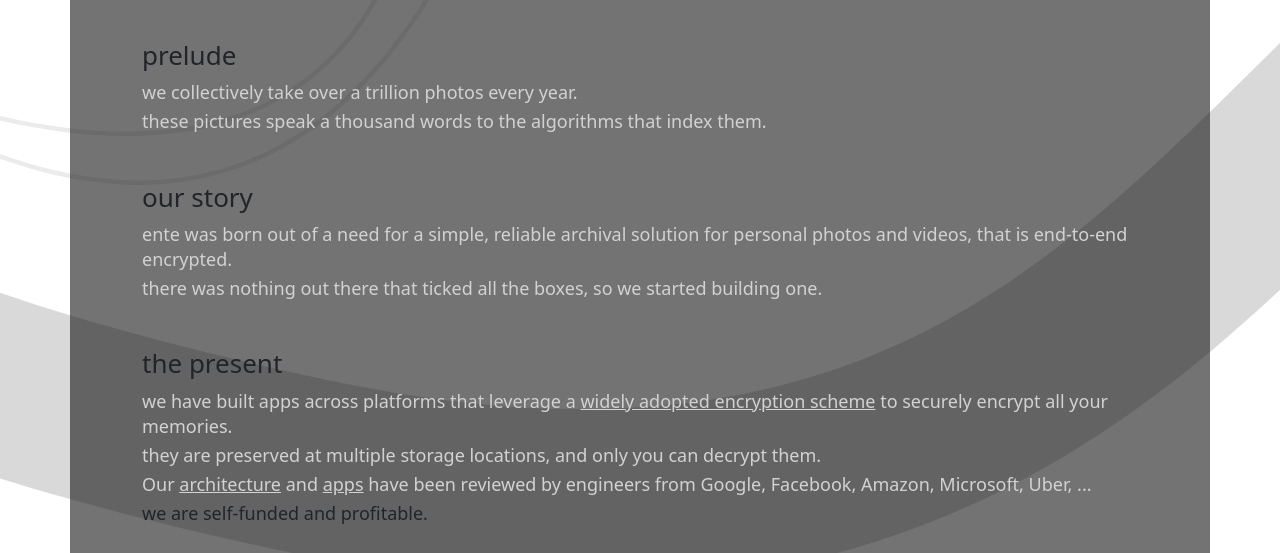
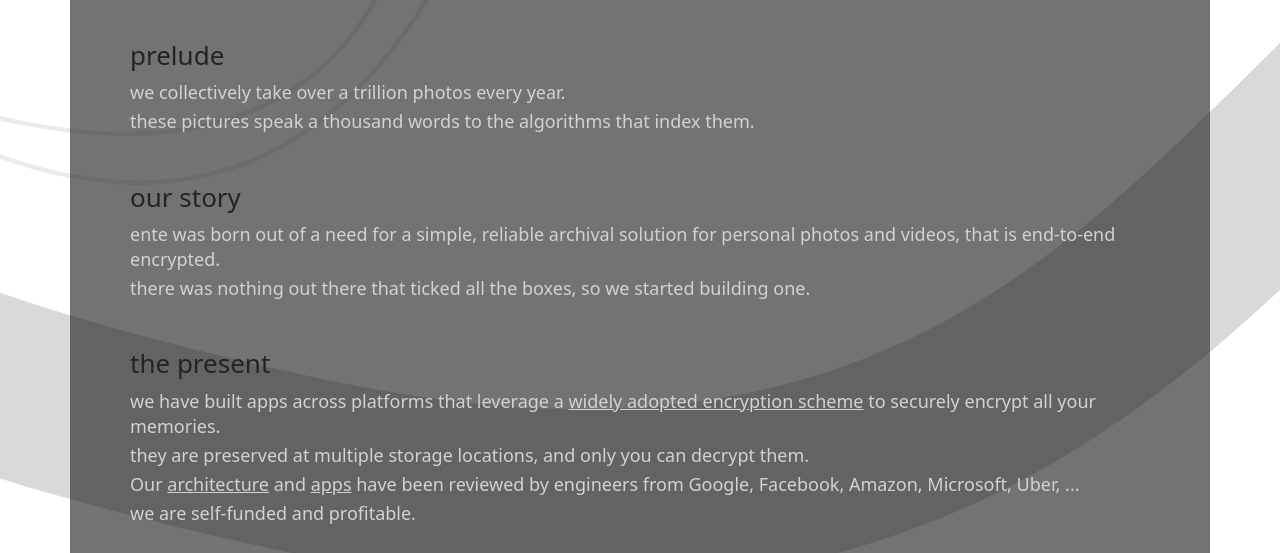
Before and after one commit to mansibudhiraja/ente-test, a Gatsby site: page /about in a window 1280 px wide. Shown: the part 247-800 px from the top of the page. Built offline with nearby package versions, Linux system fonts and the light colour scheme; Gatsby itself is replaced by a stand-in of ours.

Commit message:
added styled components for about.js

```diff
--- a/src/components/layout/layout.css
+++ b/src/components/layout/layout.css
@@ -238,23 +238,6 @@
     font-weight: 900;
 }
 
-.about-section-wrapper {
-    padding-left: 24px;
-    padding-right: 24px;
-}
-
-.about-section-container {
-    font-size: 14px;
-    padding: 0px;
-    background: rgba(23, 23, 23, 0.6);
-    border-radius: 16px;
-}
-
-.about-section {
-    padding: 20px;
-    line-height: 136%;
-    letter-spacing: 0.07;
-}
 
 .about-section-title {
     text-align: center;
@@ -392,16 +375,6 @@
     color: white;
 }
 
-.about-section-heading {
-    font-size: 18px;
-    padding-bottom: 6px;
-    padding-top: 22px;
-}
-
-.about-section-contents {
-    color: rgb(210, 210, 210);
-    margin-bottom: 4px;
-}
 
 .team-member-description {
     color: rgb(142, 142, 142);
@@ -537,9 +510,7 @@
     .review-font {
         font-size: 22px;
     }
-    .about-section-wrapper {
-        padding: 0px;
-    }
+
     .page-title {
         margin-top: 80px;
         margin-bottom: 40px;
@@ -547,22 +518,7 @@
         font-size: 36px;
         text-align: center;
     }
-    .about-section {
-        padding: 60px;
-        line-height: 140%;
-        letter-spacing: 0.07;
-    }
-    .about-section-heading {
-        font-size: 26px;
-        padding-bottom: 12px;
-        padding-top: 16px;
-    }
-    .about-section-container {
-        font-size: 18px;
-        padding: 0px;
-        background: rgba(23, 23, 23, 0.6);
-        border-radius: 16px;
-    }
+
     .about-section-title {
         text-align: center;
         padding-top: 140px;
@@ -570,9 +526,11 @@
         font-size: 28px;
         font-weight: 900;
     }
+
     .about-section-item {
         padding-top: 30px;
     }
+
     .team-heading {
         text-align: center;
         padding-top: 140px;
@@ -614,8 +572,7 @@
         color: rgb(220, 220, 220);
         font-size: 16px;
     }
-    /* Added in Faq.js
-     .faq-section {
+    /* Added in Faq.js .faq-section {
         padding-top: 20px;
         padding-bottom: 20px;
         padding-left: 40px;
--- a/src/pages/about.js
+++ b/src/pages/about.js
@@ -12,6 +12,62 @@
 import dhiraj from '../images/team/dhiraj.png'
 import Layout from '../components/layout/layout'
 import {Link} from 'gatsby'
+import styled from 'styled-components'
+
+const AboutSectionwWrapper = styled.div`
+    padding-left: 24px;
+    padding-right: 24px;
+    @media only screen and (min-width: 768px) {
+        padding: 0px;
+    }
+`;
+
+const AboutSectionContainer = styled.div`
+    font-size: 14px;
+    padding: 0px;
+    background: rgba(23, 23, 23, 0.6);
+    border-radius: 16px;
+    @media only screen and (min-width: 768px) {
+        font-size: 18px;
+        padding: 0px;
+        background: rgba(23, 23, 23, 0.6);
+        border-radius: 16px;
+    }
+`;
+
+const AboutSection = styled.div`
+    padding: 20px;
+    line-height: 136%;
+    letter-spacing: 0.07;
+    @media only screen and (min-width: 768px) {
+        padding: 60px;
+        line-height: 140%;
+        letter-spacing: 0.07;
+    }
+`;
+
+
+
+const AboutSectionHeading = styled.div`
+    font-size: 18px;
+    padding-bottom: 6px;
+    padding-top: 22px;
+    @media only screen and (min-width: 768px) {
+        font-size: 26px;
+        padding-bottom: 12px;
+        padding-top: 16px;
+    }
+`;
+
+const AboutSectionContents = styled.div`
+    color: rgb(210, 210, 210);
+    margin-bottom: 4px;
+    @media only screen and (min-width: 768px) {}
+`;
+
+const AboutMarginBottom = styled.p`
+    margin-bottom: 4px;
+`;
 
 const About = () => {
     return (
@@ -19,50 +75,50 @@
         <div className="container page-title">
             about
         </div>
-        <div className="about-section-wrapper">
-            <div className="about-section-container container">
-                <div className="about-section">
+        <AboutSectionwWrapper>
+            <AboutSectionContainer className="container">
+                <AboutSection>
                     <div className="about-section-item" style={{paddingTop: "0px"}} >
-                        <div className="about-section-heading" style={{paddingTop: "0px"}}>
+                        <AboutSectionHeading style={{paddingTop: "0px"}}>
                             prelude
-                        </div>
-                        <div className="about-section-contents">
-                            <p style={{marginBottom: "4px"}}>we collectively take over a trillion photos every year.</p>
-                            <p style={{marginBottom: "4px"}}>these pictures speak a thousand words to the algorithms that index them.</p>
-                        </div>
+                        </AboutSectionHeading>
+                        <AboutSectionContents>
+                            <AboutMarginBottom>we collectively take over a trillion photos every year.</AboutMarginBottom>
+                            <AboutMarginBottom>these pictures speak a thousand words to the algorithms that index them.</AboutMarginBottom>
+                        </AboutSectionContents>
                     </div>
                     <div className="about-section-item" >
-                        <div className="about-section-heading">
+                        <AboutSectionHeading>
                                 our story
-                        </div>
-                        <div className="about-section-contents">
-                                <p style={{marginBottom: "4px"}}>ente was born out of a need for a simple, reliable archival solution for personal photos and videos, that is end-to-end encrypted.</p>
-                                <p style={{marginBottom: "4px"}}>there was nothing out there that ticked all the boxes, so we started building one.</p>
-                        </div>
+                        </AboutSectionHeading>
+                        <AboutSectionContents>
+                                <AboutMarginBottom>ente was born out of a need for a simple, reliable archival solution for personal photos and videos, that is end-to-end encrypted.</AboutMarginBottom>
+                                <AboutMarginBottom>there was nothing out there that ticked all the boxes, so we started building one.</AboutMarginBottom>
+                        </AboutSectionContents>
                     </div>
                     <div className="about-section-item" >
-                        <div className="about-section-heading">
+                        <AboutSectionHeading>
                                 the present
-                        </div>
-                        <div className="about-section-contents">
-                                <p style={{marginBottom: "4px"}}>we have built apps across platforms that leverage a&#160;
+                        </AboutSectionHeading>
+                        <AboutSectionContents>
+                                <AboutMarginBottom>we have built apps across platforms that leverage a&#160;
                                     <a className="nostyle" href="https://en.wikipedia.org/wiki/Salsa20#ChaCha20_adoption" target="_blank" rel="noopener noreferrer" style={{textDecorationLine: "underline"}}>widely adopted encryption scheme</a> to securely encrypt all your memories.
-                                </p>
-                                <p style={{marginBottom: "4px"}}>they are preserved at multiple storage locations, and only you can decrypt them.</p>
-                                <p style={{marginBottom: "4px"}}>Our&#160;
+                                </AboutMarginBottom>
+                                <AboutMarginBottom>they are preserved at multiple storage locations, and only you can decrypt them.</AboutMarginBottom>
+                                <AboutMarginBottom>Our&#160;
                                     <Link className="nostyle" to="/architecture" style={{textDecorationLine: "underline"}}>architecture</Link> and&#160;
                                     <a className="nostyle" href="https://github.com/ente-io" target="_blank" rel="noopener noreferrer" style={{textDecorationLine: "underline"}}>apps</a> have been reviewed by engineers from Google, Facebook, Amazon, Microsoft, Uber, ...
-                                </p>
-                        </div>
-                        <p style={{marginBottom: "4px"}}>we are self-funded and profitable.</p>
+                                </AboutMarginBottom>
+                                <AboutMarginBottom>we are self-funded and profitable.</AboutMarginBottom>
+                        </AboutSectionContents>
                     </div>
                     <div className="about-section-item" >
-                        <div className="about-section-heading">
+                        <AboutSectionHeading>
                                 the future
-                        </div>
-                        <div className="about-section-contents">
+                        </AboutSectionHeading>
+                        <AboutSectionContents>
                                 we will continue to enrich the product to spread delight.
-                        </div>
+                        </AboutSectionContents>
 
                         <div className="team-heading">team</div>
                         <TeamDetailsLeft src={vishnu} name={"vishnu"}
@@ -121,9 +177,9 @@
                             <p>❤️</p>
                         </div>
                     </div>
-                </div>
-            </div>
-        </div>
+                </AboutSection>
+            </AboutSectionContainer>
+        </AboutSectionwWrapper>
     </Layout>
     )
 }
```
